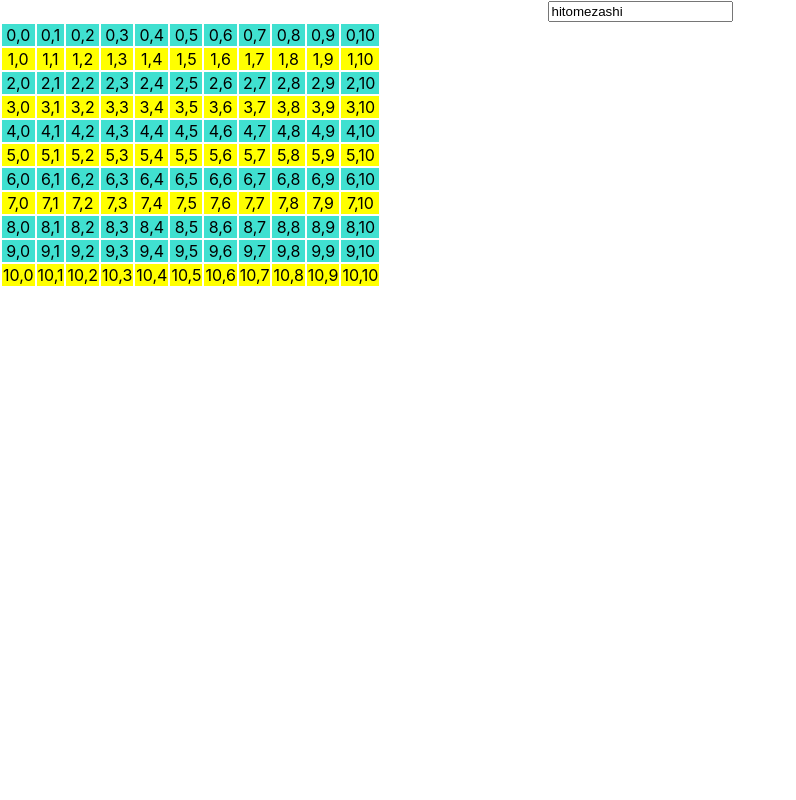
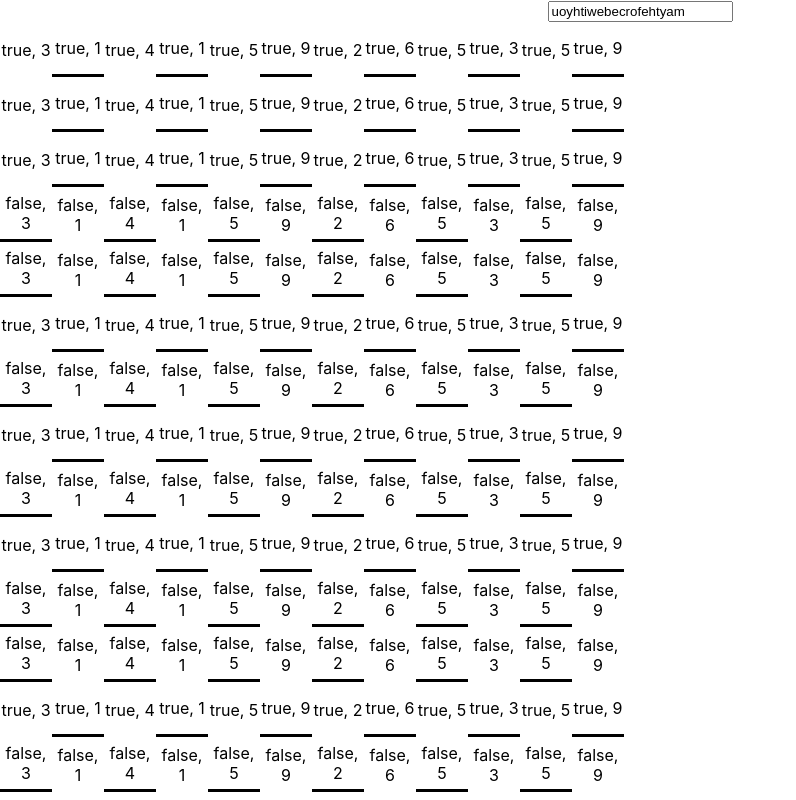
Before and after one commit to m0idodyr/hitomezashi-pattern-generator, a React (Create React App) app: page / in a window 1280 px wide. Shown: the top 800 px of the page, without its empty margins (0-796 px from the left). Built offline with nearby package versions, Linux system fonts and the light colour scheme.

Commit message:
Working on vertical CSS class -injections

```diff
--- a/src/App.css
+++ b/src/App.css
@@ -2,10 +2,31 @@
   text-align: center;
 }
 
-.even {
-  background: yellow;
+.borderBottomBorderLeft{
+  width: 50px;
+  height: 50px;
+  border-bottom-style: solid;
+  border-left-style: solid;
 }
 
-.odd {
-  background: turquoise;
+.borderLeft {
+  width: 50px;
+  height: 50px;
+  border-left-style: solid;
 }
+
+.borderBottom {
+  width: 50px;
+  height: 50px;
+  border-bottom-style: solid;
+}
+
+.noBorder {
+  height: 50px;
+  width: 50px;
+  border: none;
+}
+
+.table {
+  border-spacing: 0;
+}
--- a/src/components/Matrix.js
+++ b/src/components/Matrix.js
@@ -1,4 +1,4 @@
-import React, { Component, useEffect } from 'react';
+import React, { Component } from 'react';
 
 class Matrix extends Component {
 
@@ -6,13 +6,21 @@ class Matrix extends Component {
       super(props)
       this.inputStringToCharArrayParser = this.inputStringToCharArrayParser.bind(this)
       this.characterArrayToBooleanParser = this.characterArrayToBooleanParser.bind(this)
+      this.inputStringToNumberArrayParser = this.inputStringToNumberArrayParser.bind(this)
+      this.mappingVerticalsToMappedArray = this.mappingVerticalsToMappedArray.bind(this)
       this.state = {
-        stringInput: "hitomezashi",
+        stringInput: "uoyhtiwebecrofehtyam",
+        numberInput: "314159265359",
       }
   }
 
   componentDidMount () {
 
+  }
+
+  inputStringToNumberArrayParser (numberInput) {
+    let numberArray = numberInput.split('')
+    return numberArray
   }
 
   inputStringToCharArrayParser (stringInput) {
@@ -47,19 +55,25 @@ class Matrix extends Component {
   }
 
   mappingTwoDimensionalArray (twoDimensionalArray, booleanArray) {
-    let iterator = 0;
+    let rowIterator = 0;
     let table = twoDimensionalArray.map((array) => {
       //"For each array in the twoDimensionalArray -array, iterate through each of the <td>{cell}</td> elements in the table object and conditionally return a replacement with correct className value."
       let elementArrayToReturn = [];
+      let numberInputArrayToIterate = this.inputStringToNumberArrayParser(this.state.numberInput)
+      let cellIterator = 0;
       array.forEach(element => {
         //Check if the innerHTML value is "even" or "odd" and return a table cell with the className accordingly
-        if(booleanArray[iterator] === true) {
-          elementArrayToReturn.push(<td className="even">{element}</td>)
+        if(booleanArray[rowIterator] === true && cellIterator % 2 === 1) {
+          elementArrayToReturn.push(<td className="borderBottom">{`${booleanArray[rowIterator]}, ${numberInputArrayToIterate[cellIterator]}`}</td>)
+        } else if(booleanArray[rowIterator] === false && cellIterator % 2 === 0) {
+          elementArrayToReturn.push(<td className="borderBottom">{`${booleanArray[rowIterator]}, ${numberInputArrayToIterate[cellIterator]}`}</td>)
         } else {
-          elementArrayToReturn.push(<td className="odd">{element}</td>)
+          elementArrayToReturn.push(<td className="teal">{`${booleanArray[rowIterator]}, ${numberInputArrayToIterate[cellIterator]}`}</td>)
         }
+        console.log(cellIterator)
+        cellIterator++
       })
-      iterator++
+      rowIterator++
       //Return a JSX array back to the 2-dimensional "table" -array, as a replacement of the original arrays with simple cell values.
       return (
         <tr className = "tableRow">
@@ -68,7 +82,23 @@ class Matrix extends Component {
       )
 
     })
-    return table
+    return this.mappingVerticalsToMappedArray(table)
+  }
+
+  mappingVerticalsToMappedArray (table) {
+    let rdyTable = table
+    console.log(table)
+    //Iterate through the cells of the first array (or use the numberInput array) and check the modulo of every cell in row. If it returns false,
+    //let's say [0,0] equals false, inject [1,0........word.length,0] <td>'s variably with rightBorder. Set a boolean to true, conditionally
+    //inject the <td> if boolean is true, and return it as is, if false. Do this until length of the numberInput and return table with
+    //correct classnames.
+
+    //create a function that works as the "boolean machine", for example checker(array) that injects the classes accordingly depending
+    //whether the first value is odd or even. Effectively we open the table arrays and re-map them accordingly to a new table.
+    //See if you can look into the classNames of the <td>'s. If there's already a bottomBorder class and you should be injecting
+    //the rightBorder class, return a version which has both, else just return the rightBorder.
+
+    return rdyTable
   }
 
   onSubmit(e) {
@@ -81,7 +111,7 @@ class Matrix extends Component {
   render () {
     let charArray = this.inputStringToCharArrayParser(this.state.stringInput)
     let booleanArray = this.characterArrayToBooleanParser(charArray)
-    let twoDimensionalArray = this.twoDimensionalArrayGenerator(this.state.stringInput.length, this.state.stringInput.length) // Row, Col
+    let twoDimensionalArray = this.twoDimensionalArrayGenerator(this.state.stringInput.length, this.state.numberInput.length) // Row, Col
     let table = this.mappingTwoDimensionalArray(twoDimensionalArray, booleanArray)
     return (
       <div>
```
